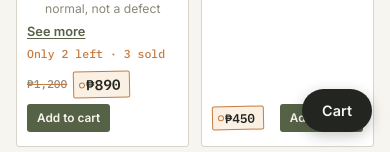
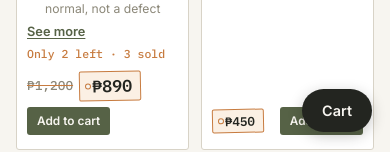
Before and after one commit to contactloishere/allmustgosale, a website: page index.html in a window 390 px wide. Shown: the part 694-846 px from the top of the page. Drawn offline with nearby package versions, Linux system fonts and the light colour scheme; no server answers.

Commit message:
Add files via upload

```diff
--- a/css/styles.css
+++ b/css/styles.css
@@ -563,15 +563,15 @@ body {
 }
 .original-price {
   font-family: var(--font-mono);
-  font-size: 0.8rem;
+  font-size: 0.9rem;
   color: var(--muted);
   text-decoration: line-through;
   text-decoration-color: var(--tag);
 }
 .original-price + .price-tag {
-  font-size: 1.08rem;
+  font-size: 1.3rem;
 }
 @media (max-width: 639px) {
-  .original-price { font-size: 0.7rem; }
-  .original-price + .price-tag { font-size: 0.9rem; }
+  .original-price { font-size: 0.8rem; }
+  .original-price + .price-tag { font-size: 1.05rem; }
 }
```
